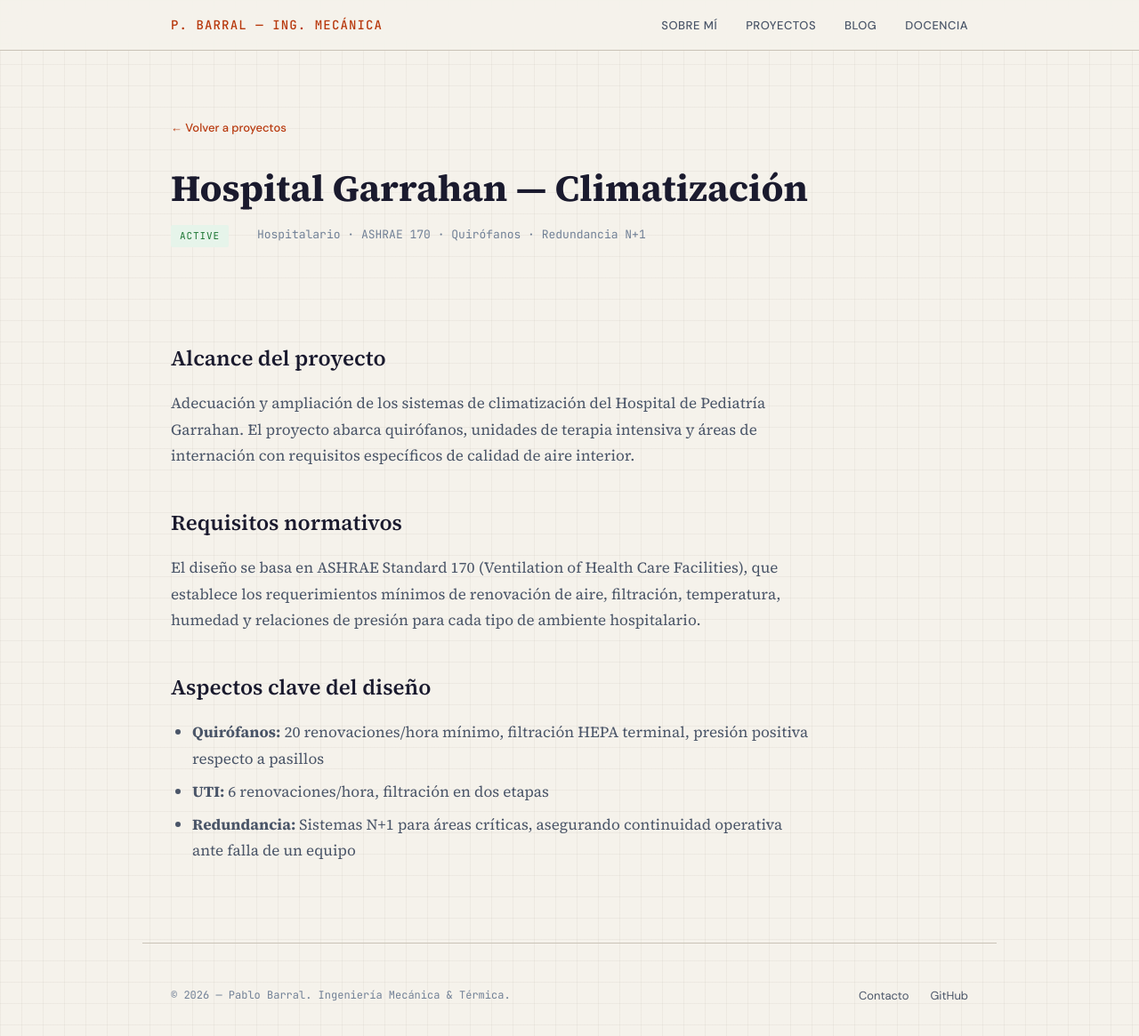
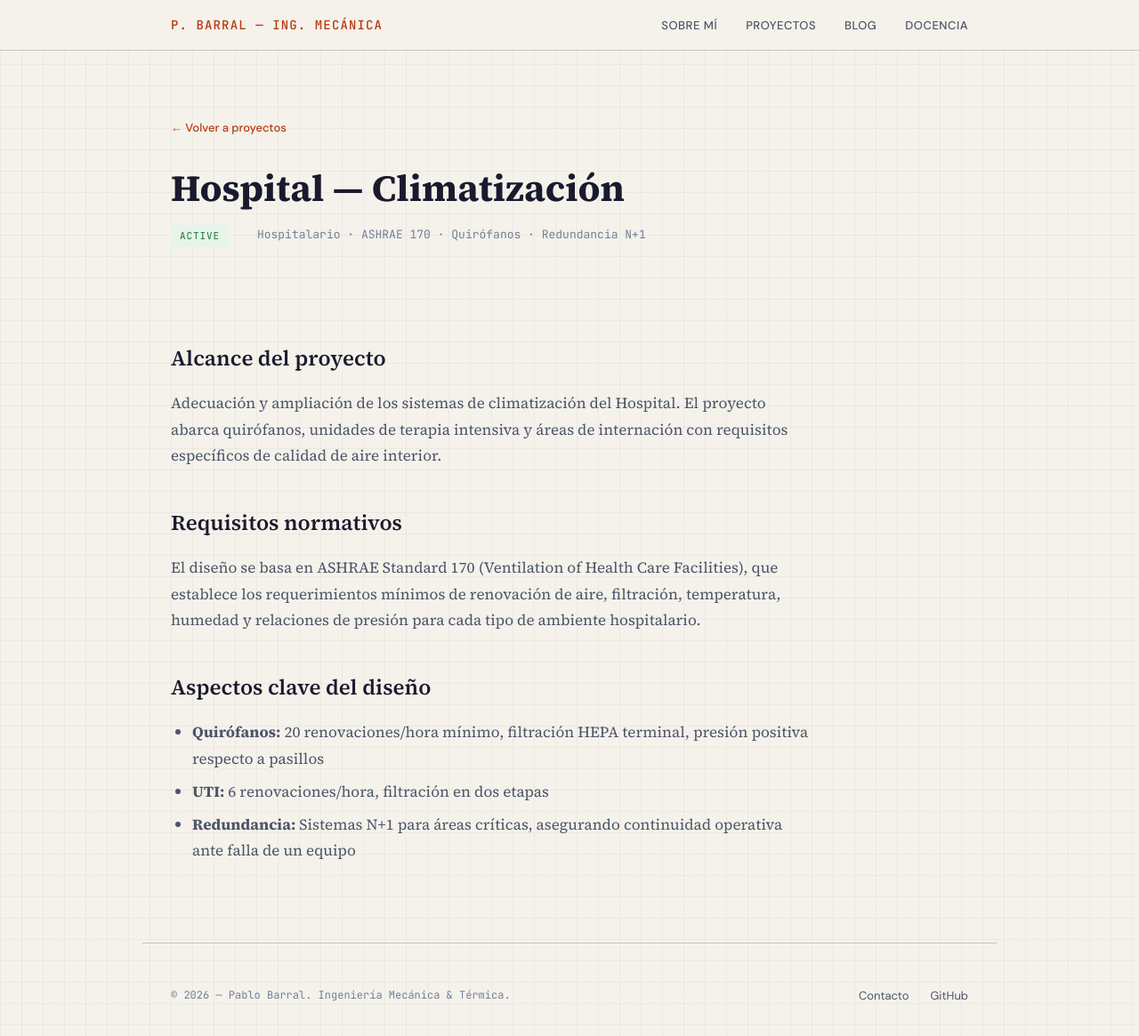
Before and after one commit to PabloMBarral/PabloMBarral.github.io, a Jekyll site: the page built from _projects/garrahan-climatizacion.md, in a window 1280 px wide and 1179 px high. Shown: the top 1165 px of the window at 89% size. Built offline with Jekyll 4.4.1, drawn with Linux system fonts in a browser that asks for light colours.

Commit message:
Update title and description for Hospital project

```diff
--- a/_projects/garrahan-climatizacion.md
+++ b/_projects/garrahan-climatizacion.md
@@ -1,5 +1,5 @@
 ---
-title: "Hospital Garrahan — Climatización"
+title: "Hospital — Climatización"
 status: active
 description: "Proyecto de adecuación y ampliación de los sistemas de climatización hospitalaria. Diseño para quirófanos, UTI y áreas de internación con requisitos de ASHRAE 170."
 tags: [Hospitalario, ASHRAE 170, Quirófanos, Redundancia N+1]
@@ -8,7 +8,7 @@ order: 2
 
 ## Alcance del proyecto
 
-Adecuación y ampliación de los sistemas de climatización del Hospital de Pediatría Garrahan. El proyecto abarca quirófanos, unidades de terapia intensiva y áreas de internación con requisitos específicos de calidad de aire interior.
+Adecuación y ampliación de los sistemas de climatización del Hospital. El proyecto abarca quirófanos, unidades de terapia intensiva y áreas de internación con requisitos específicos de calidad de aire interior.
 
 ## Requisitos normativos
 
```
